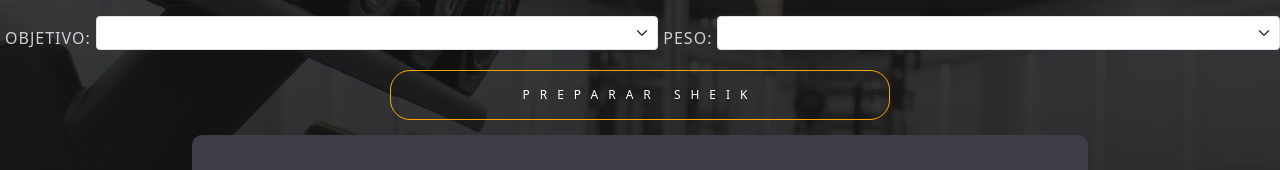
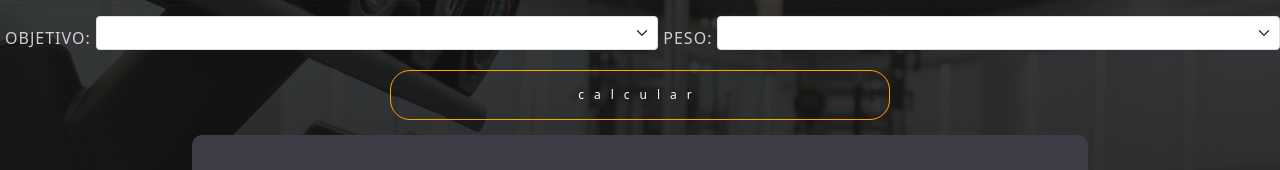
Before and after one commit to GustavoHenriqueDEV/AcademiaProject, a Vue app: page /makeYourTrain in a window 1280 px wide. Shown: the part 146-316 px from the top of the page. Built offline with nearby package versions, Linux system fonts and the light colour scheme.

Commit message:
calcular

```diff
--- a/src/views/makeYourTrain.vue
+++ b/src/views/makeYourTrain.vue
@@ -39,7 +39,7 @@
         </select>
       </div>
       <div class="btn-content">
-        <button @click="proteinCalc()" class="btn-make">PREPARAR SHEIK</button>
+        <button @click="proteinCalc()" class="btn-make">calcular</button>
       </div>
       <div class="textarea-content">
         <textarea v-model="result" readonly style="resize: none">
```
